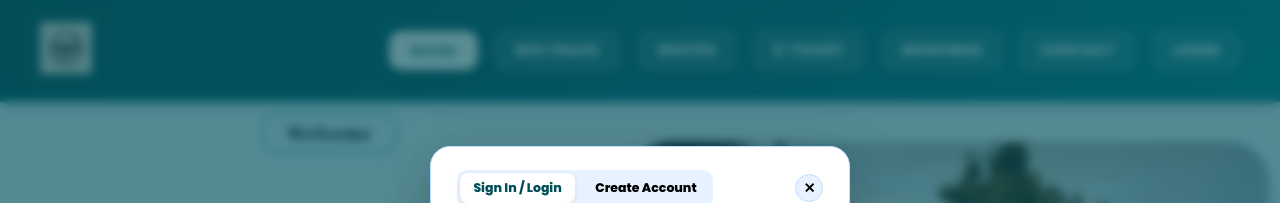
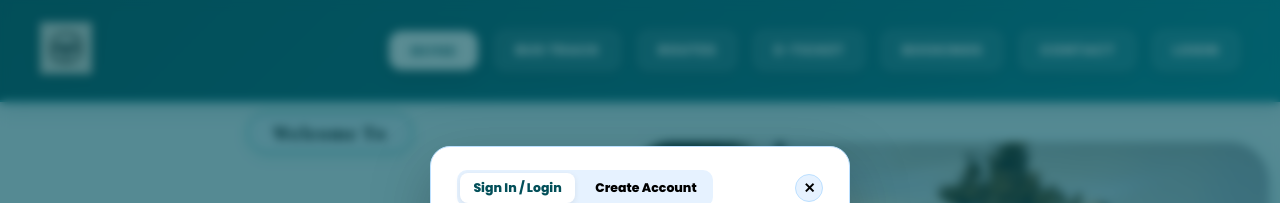
Before and after one commit to jaishree-verma/Go-Ticket, a React (Create React App) app: page / in a window 1280 px wide. Shown: the top 203 px of the page. Built offline with nearby package versions, Linux system fonts and the light colour scheme; a web font is replaced by a local one.

Commit message:
style: update Hero badge text to Welcome To centered above GO TICKET title

```diff
--- a/src/components/Hero.jsx
+++ b/src/components/Hero.jsx
@@ -21,7 +21,7 @@ const Hero = () => {
       <section className={styles.hero}>
         {/* Left side: Text + Buttons + Icons */}
         <div className={styles.heroText}>
-          <div className={styles.welcomeBadge}>Welcome</div>
+          <div className={styles.welcomeBadge}>Welcome To</div>
           <h1><u>GO TICKET</u></h1>
           <p><b>Empowering your everyday journey with modern innovation - smart, seamless, and reliable travel at your fingertips.</b></p>
 
```
